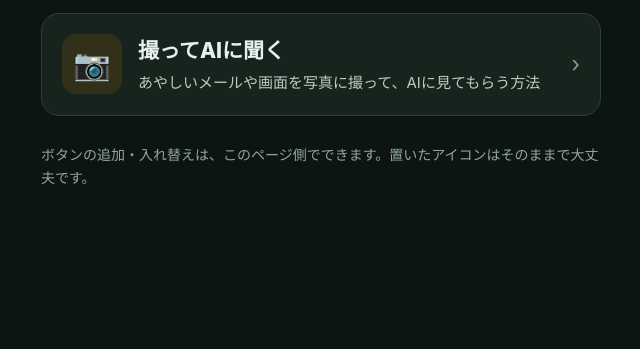
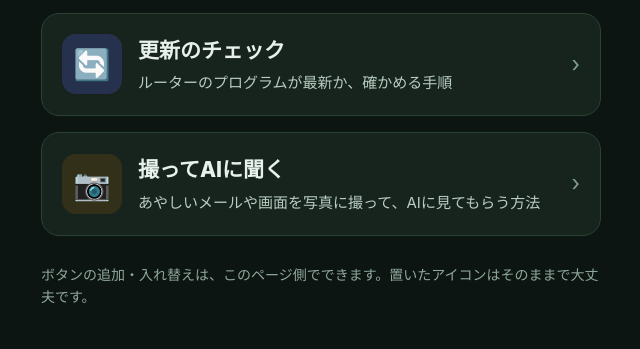
Before and after one commit to noburin1/tomocheck, a plain HTML site: page docs/anzen/index.html in a window 1280 px wide. Shown: the part 683-1032 px from the top of the page, without its empty margins (319-959 px from the left). Before the commit the page ends 912 px from the top, so only its background shows below. Drawn offline with Linux system fonts and the light colour scheme.

Commit message:
安全チェック入口に「更新のチェック」ボタンを追加

```diff
--- a/docs/anzen/index.html
+++ b/docs/anzen/index.html
@@ -68,6 +68,7 @@
   .icon.wifi { background: #123528; }
   .icon.checker { background: #3a1d22; }
   .icon.router { background: #12333a; }
+  .icon.update { background: #26314d; }
   .icon.ask { background: #33301a; }
   .card .body { flex: 1 1 auto; }
   .card .c-title { font-size: 21px; font-weight: 800; margin-bottom: 4px; }
@@ -117,6 +118,15 @@
     <div class="arrow">›</div>
   </a>
 
+  <a class="card" href="update/">
+    <div class="icon update">🔄</div>
+    <div class="body">
+      <div class="c-title">更新のチェック</div>
+      <div class="c-text">ルーターのプログラムが最新か、確かめる手順</div>
+    </div>
+    <div class="arrow">›</div>
+  </a>
+
   <a class="card" href="ask/">
     <div class="icon ask">📷</div>
     <div class="body">
```
